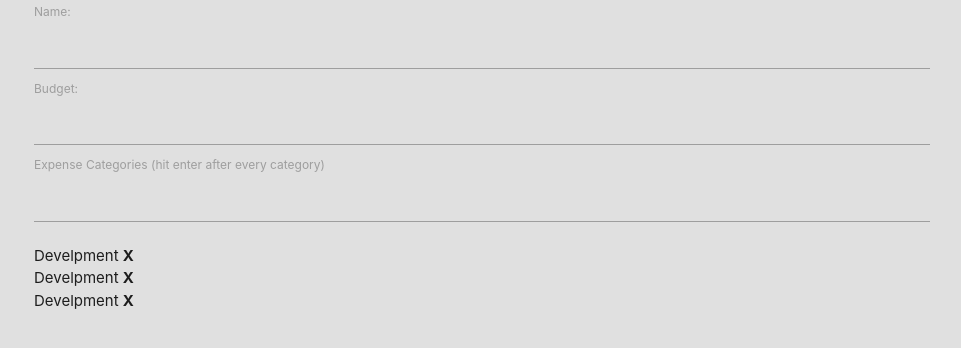
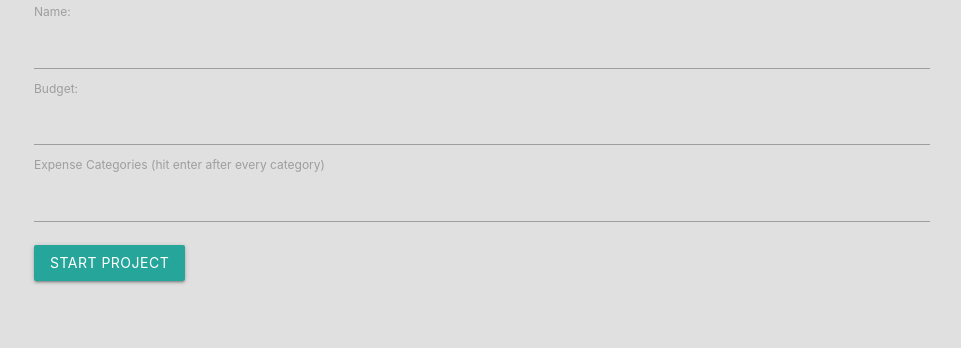
Before and after one commit to mkandrade/buddy-budget-ap, a Django app: page /add in a window 1280 px wide. Shown: the top 348 px of the page, without its empty margins (158-1119 px from the left). Run offline with Django 4.2, Linux system fonts and the light colour scheme.

Commit message:
Create Project

```diff
--- a/budget/static/css/styles.css
+++ b/budget/static/css/styles.css
@@ -47,6 +47,15 @@ h1, h6 {
 
 }
 
+/* Project ADD */
+form ul li.category{
+    display: inline;
+    background-color: white;
+    padding: 5px 10px;
+    margin-right: 5px;
+}
+
+
 /* Project Detail Expenses */
 .section-expenses button{
     padding: 0px 40px;
--- /dev/null
+++ b/budget/static/js/script.js
@@ -0,0 +1,47 @@
+(function (params) {
+   document.querySelector('#categoryInput').addEventListener('keydown', function(e){
+    if(e.keyCode != 13){
+        return;
+    }
+
+    e.preventDefault()
+
+    var categoryName = this.value
+    this.value = ''
+    addNewCategory(categoryName)
+    updateCategoriesString()
+
+   })
+
+   function addNewCategory(name){
+    document.querySelector('#categoriesContainer').insertAdjacentHTML('beforeend',
+    `<li class="category">
+            <span class="name">${name}</span>
+            <span onclick="removeCategory(this)" class="btnRemove bold">remove</span>
+        </li>`)
+   }
+})()
+
+
+function fetchCategoryArray() {
+    var categories = []
+
+    document.querySelectorAll('.category').forEach( function(e){
+        category_name = e.querySelector('.name').innerHTML
+        if(category_name == '') return;
+
+        categories.push(category_name)
+    } )
+
+    return categories
+}
+
+function updateCategoriesString() {
+categories = fetchCategoryArray()
+document.querySelector('input[name = "categoriesString"]').value = categories.join(',')
+}
+
+function removeCategory(e) {
+    e.parentElement.remove()
+    updateCategoriesString()
+}
--- a/budget/templates/budget/add-project.html
+++ b/budget/templates/budget/add-project.html
@@ -12,21 +12,15 @@
         <input type="hidden" name="categoriesString">
 
         <ul id="categoriesContainer">
-            <li class="category">
-                <span class="name">Develpment</span>
-                <span onclick="removeCategory(this)" class="btnRemove bold">X</span>
-            </li>
-            <li class="category">
-                <span class="name">Develpment</span>
-                <span onclick="removeCategory(this)" class="btnRemove bold">X</span>
-            </li>
-            <li class="category">
-                <span class="name">Develpment</span>
-                <span onclick="removeCategory(this)" class="btnRemove bold">X</span>
-            </li>
+
         </ul>
+
+        <button type="submit" class="btn">Start Project</button>
+
     </form>
 
 </div>
 
+<script src="{% static 'js/script.js' %}"></script>
+
 {% endblock %}
--- a/budget/views.py
+++ b/budget/views.py
@@ -1,7 +1,9 @@
+from django.http import HttpResponseRedirect
 from django.shortcuts import get_object_or_404, render
+from django.utils.text import slugify
 from django.views.generic import CreateView
 
-from .models import Project
+from .models import Category, Project
 
 
 # Create your views here.
@@ -21,3 +23,19 @@ class ProjectCreateView(CreateView):
     model = Project
     template_name = 'budget/add-project.html'
     fields = ('name', 'budget')
+
+    def form_valid(self, form):
+        self.object = form.save(commit=False)
+        self.object.save()
+
+        categories = self.request.POST['categoriesString'].split(',')
+        for category in categories:
+            Category.objects.create(
+                project=Project.objects.get(id=self.object.id),
+                name=category
+            ).save()
+
+        return HttpResponseRedirect(self.get_success_url())
+
+    def get_success_url(self):
+        return slugify(self.request.POST['name'])
```
